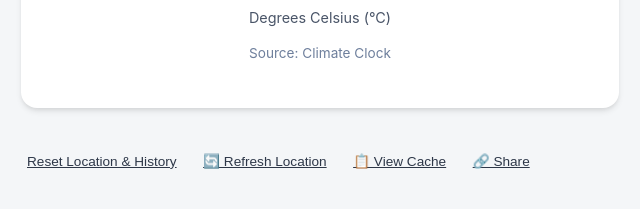
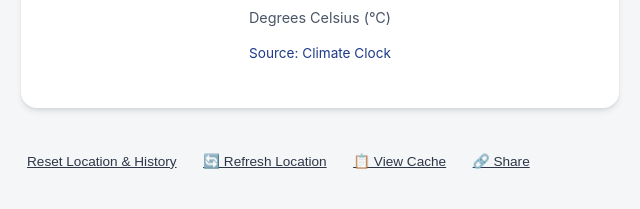
Before and after one commit to mgifford/risky-weather, a plain HTML site: page index.html in a window 1280 px wide. Shown: the part 1461-1670 px from the top of the page, 320-960 px from the left. Drawn offline with Linux system fonts and the light colour scheme; no server answers.

Commit message:
Accessibility: use var(--highlight) for climateclock link overrides (improve contrast)

```diff
--- a/style.css
+++ b/style.css
@@ -171,7 +171,7 @@ html[data-theme="dark"] .carbon-live-ref, body.dark-theme .carbon-live-ref {
 }
 
 a[href$="climateclock.net/"][style], .carbon-live-ref[style], .carbon-ref-link[style] {
-    color: #6e7f9c !important;
+    color: var(--highlight) !important;
 }
 
 /* History share button in dark mode - improve background for white text contrast */
```
